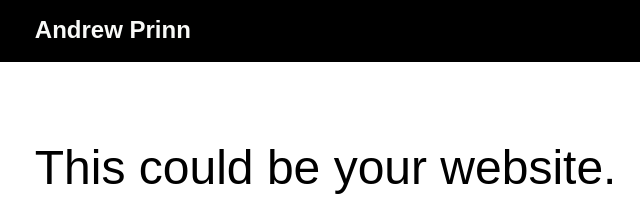
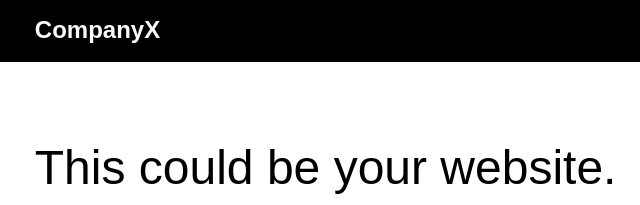
Before and after one commit to Andrew-Prinn/landing-page, a plain HTML site: page index.html in a window 1280 px wide. Shown: the top 205 px of the page, 106-746 px from the left. Drawn offline with Linux system fonts and the light colour scheme.

Commit message:
changed header text

```diff
--- a/index.html
+++ b/index.html
@@ -8,7 +8,7 @@
 <body>
 <!--header-->
     <div class="header">
-        <div class="header_logo">Andrew Prinn</div>
+        <div class="header_logo">CompanyX</div>
         <div class="header_links_container">
              <ul>
                 <li><a href="#">Home</a></li>
```
